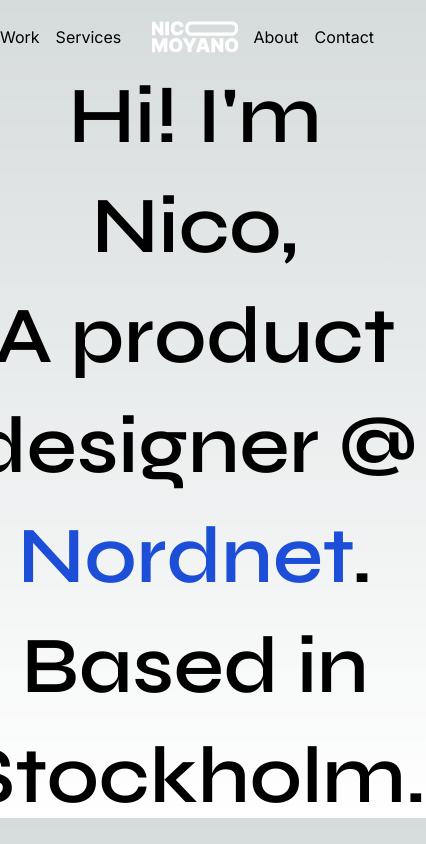
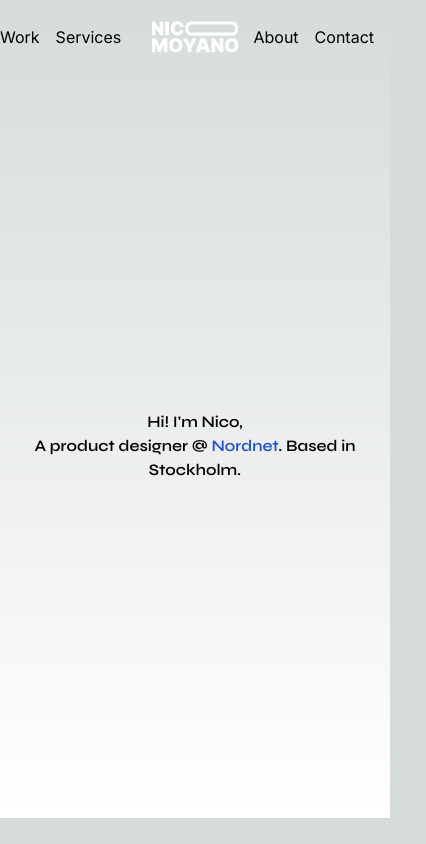
Before and after one commit to nicolasmoyano/Portfolio, a Next.js app: page / in a window 390 px wide. Shown: the whole page, 426 px wide, since content can reach past the window. Built offline with nearby package versions, Linux system fonts and the light colour scheme.

Commit message:
change mobile fontsize

```diff
--- a/app/components/Hero.tsx
+++ b/app/components/Hero.tsx
@@ -4,7 +4,7 @@
   return (
     <>
     <section className='flex h-[calc(100vh-100px)] justify-center items-center'>
-        <h1 className='text-[5rem] font-semibold leading-snug'>Hi! I'm Nico, <br /> A product designer @ <span className='text-blue-700'>
+        <h1 className='lg:text-8xl sm:text-2xl font-semibold'>Hi! I'm Nico, <br /> A product designer @ <span className='text-blue-700'>
         Nordnet</span>. Based in Stockholm.
         </h1>
     </section>
```
